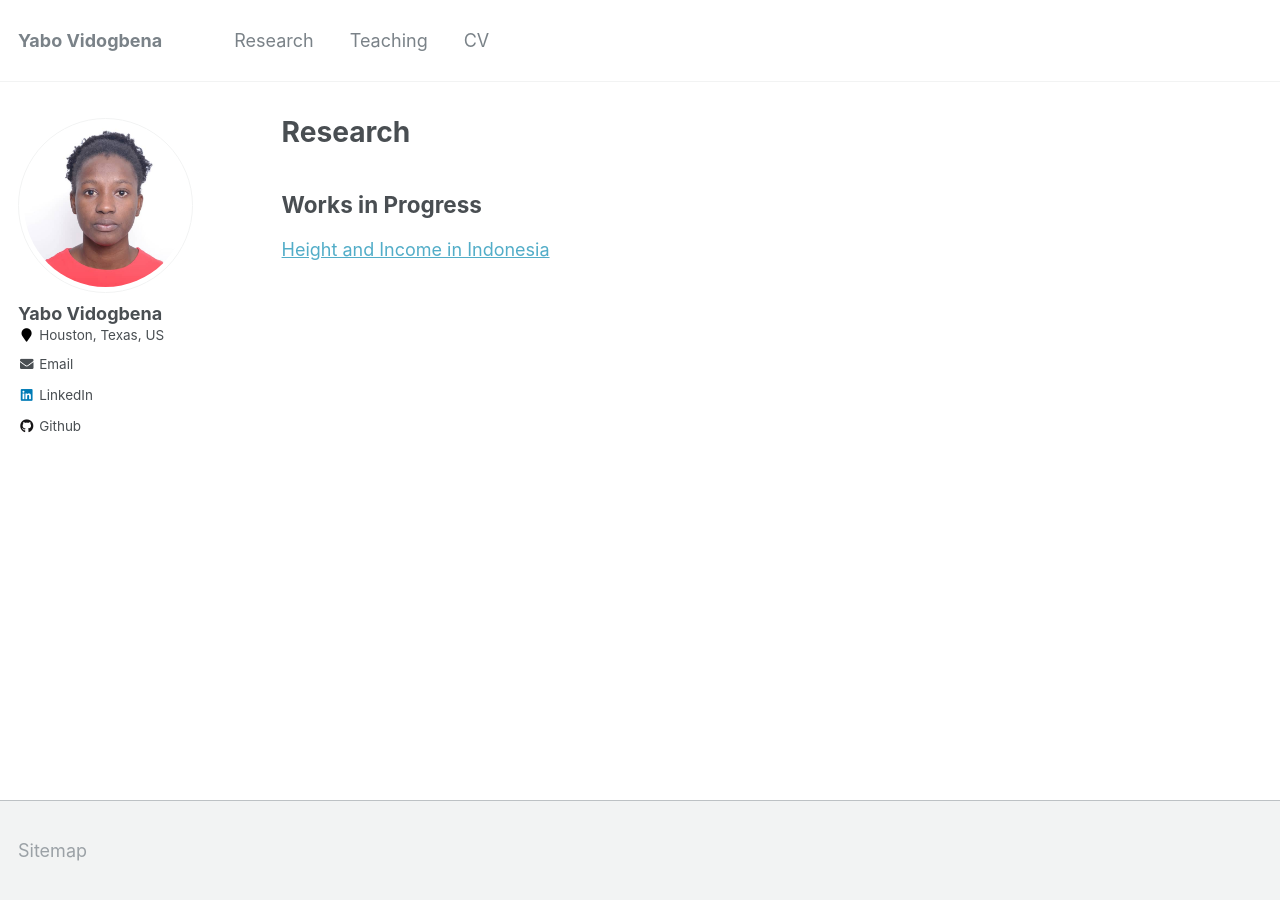
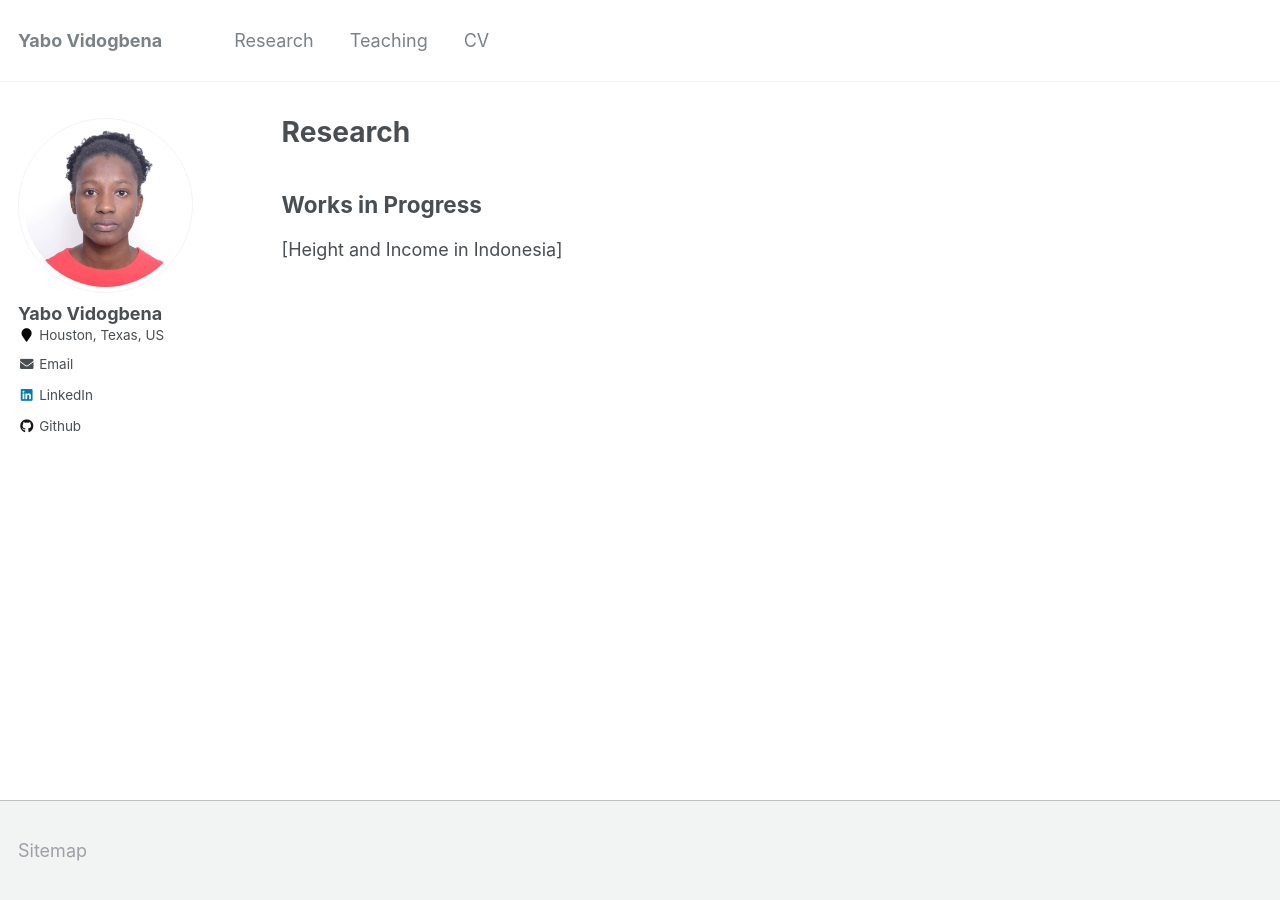
Before and after one commit to erikacallicott/erikacallicott.github.io, a Jekyll site: the page built from _pages/research.md, in a window 1280 px wide. Built offline with Jekyll 4.4.1, drawn with Linux system fonts in a browser that asks for light colours; part of the change alters nothing that is shown.

Commit message:
Update research.md

```diff
--- a/_pages/research.md
+++ b/_pages/research.md
@@ -10,4 +10,4 @@ author_profile: true
 Works in Progress
 --
 
-[Height and Income in Indonesia](http://YaboGV.github.io/files/Vidogbena (2022).pdf)
+[Height and Income in Indonesia]
```
